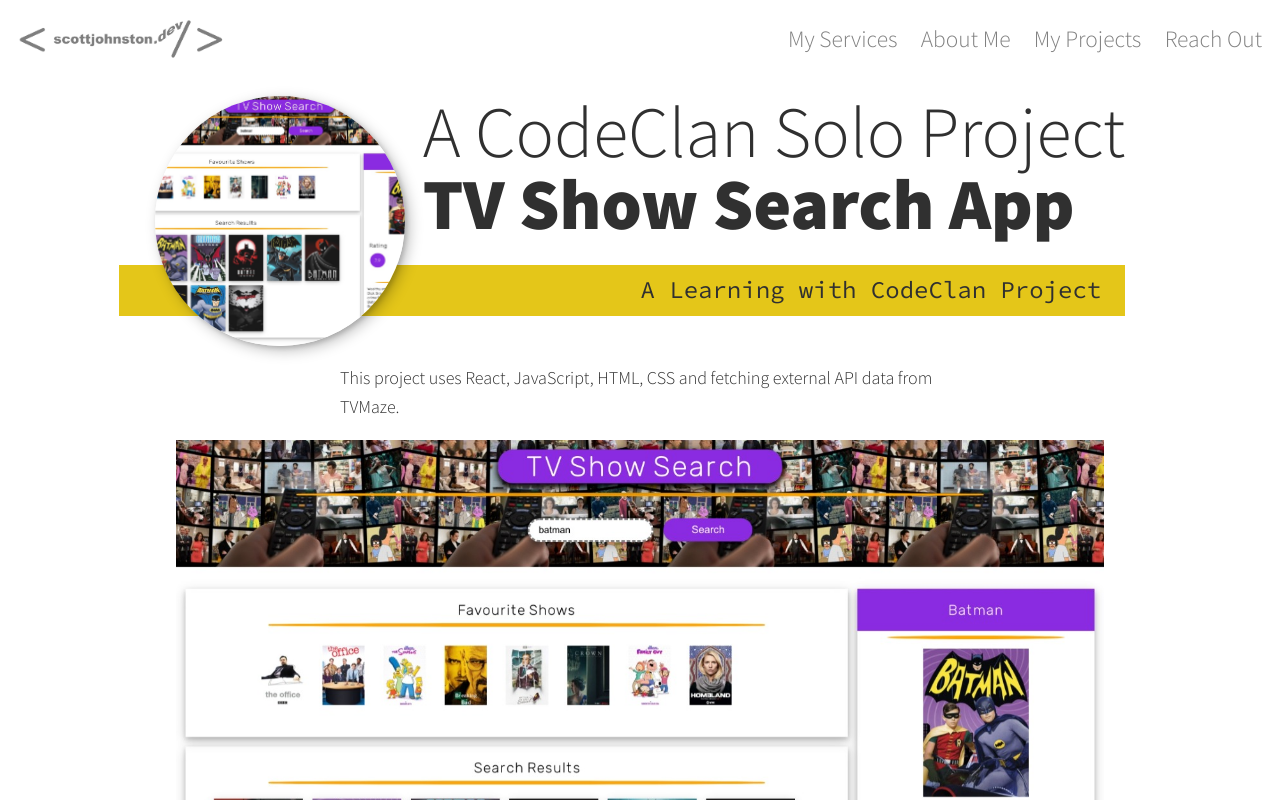
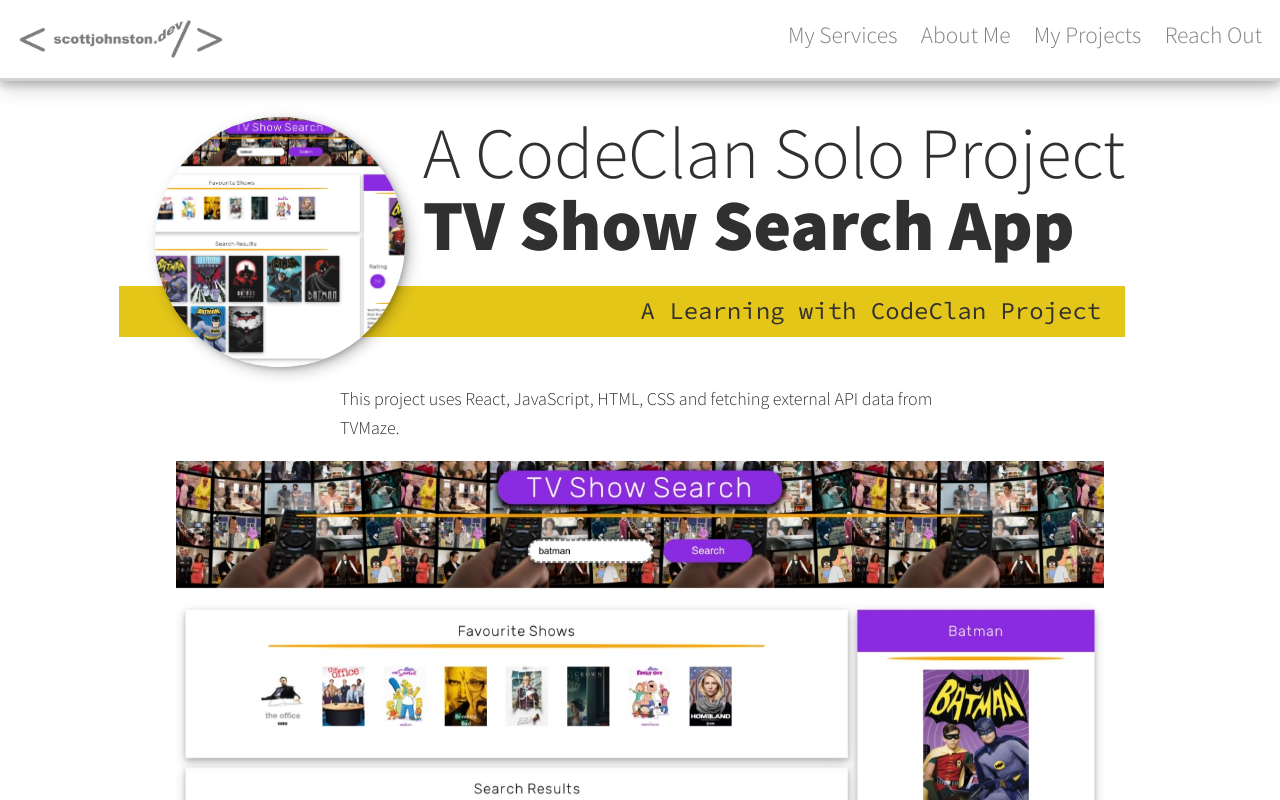
Before and after one commit to SJ47/scottjohnston-portfolio, a React (Create React App) app: page /tv-show-search in a window 1280 px wide. Shown: the top 800 px of the page. Built offline with nearby package versions, Linux system fonts and the light colour scheme; the HTML template or start-up script is replaced by a standard one.

Commit message:
navbar highlighted active links

```diff
--- a/package.json
+++ b/package.json
@@ -9,6 +9,7 @@
         "react": "^17.0.2",
         "react-dom": "^17.0.2",
         "react-router-dom": "^5.2.0",
+        "react-router-hash-link": "^2.4.0",
         "react-scripts": "4.0.3",
         "web-vitals": "^1.1.1"
     },
--- a/src/App.css
+++ b/src/App.css
@@ -85,7 +85,19 @@
 /**********************/
 header {
     display: flex;
-    padding: 1em 1em 2em 1em;
+    padding: 0em 1em 1em 1em;
+    border-bottom: 3px solid lightgray;
+    box-shadow: var(--box-shadow-light);
+}
+
+header,
+.logo {
+    overflow: hidden;
+    position: sticky;
+    top: 0em;
+    z-index: 99;
+    background: white;
+    padding-top: 0.5em;
 }
 
 .navigation {
@@ -103,9 +115,17 @@
     color: var(--tertiary-color);
 }
 
+.item:hover {
+    border-bottom: 5px solid #e4c619;
+}
+
 /*******************/
 /* General section */
 /*******************/
+
+main {
+    padding-top: 1em;
+}
 
 .intro__img {
     display: block;
@@ -124,6 +144,7 @@
         "img title"
         "img subtitle";
     grid-template-columns: min-content max-content;
+    margin-top: 1em;
 }
 
 .section__title {
--- a/src/components/NavBar.js
+++ b/src/components/NavBar.js
@@ -1,22 +1,56 @@
 import React from 'react'
+import { NavHashLink } from 'react-router-hash-link';
 
 const NavBar = () => {
+
+    const activeStyle = {
+        borderBottom: "5px solid #e4c619",
+        // borderRight: "5px solid #e4c619",
+        // color: "grey",
+        // borderRadius: "50%",
+        // padding: ".3em .8em",
+    }
+
     return (
 
         <div className="navigation">
 
             <div className="navigation-sub">
-                {/* <Switch>
-                    <Route path="/endangered-animals">
-                        <EndangeredAnimals />
-                    </Route>
-                </Switch>
-                <Link to="/endangered-animals" className="item">Endangered</Link> */}
+                <NavHashLink smooth to=
+                    "/#services"
+                    className="item"
+                    activeClassName="activeRoute"
+                    activeStyle={activeStyle}
+                >
+                    My Services
+                </NavHashLink>
 
-                <a href="/#services" className="item">My Services</a>
-                <a href="/#about" className="item">About Me</a>
-                <a href="/#projects" className="item">My Projects</a>
-                <a href="#footer" className="item">Reach Out</a>
+                <NavHashLink smooth to=
+                    "/#about"
+                    className="item"
+                    activeClassName="activeRoute"
+                    activeStyle={activeStyle}
+                >
+                    About Me
+                </NavHashLink>
+
+                <NavHashLink smooth to=
+                    "/#projects"
+                    className="item"
+                    activeClassName="activeRoute"
+                    activeStyle={activeStyle}
+                >
+                    My Projects
+                </NavHashLink>
+
+                <NavHashLink smooth to=
+                    "/#footer"
+                    className="item"
+                    activeClassName="activeRoute"
+                    activeStyle={activeStyle}
+                >
+                    Reach Out
+                </NavHashLink>
             </div>
         </div>
     );
```
Also changed, not shown: 1 other file (tests, documents, lock files or other folders). Lines whose indentation alone changed are shown as unchanged.
